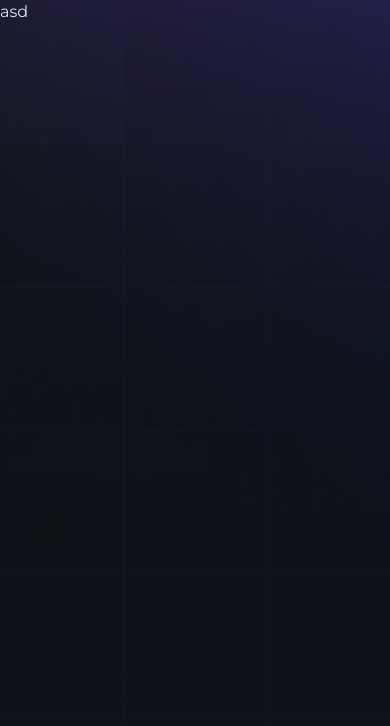
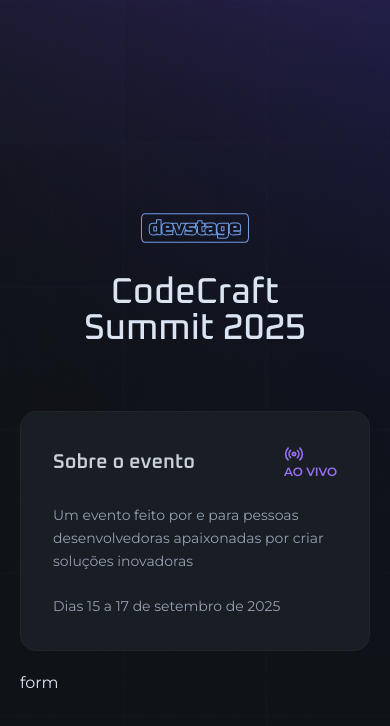
Before and after one commit to gabrielvelezmoro/nlw-connect-react, a Next.js app: page / in a window 390 px wide. Shown: the top 726 px of the page. Built offline with nearby package versions, Linux system fonts and the light colour scheme.

Commit message:
style: texto responsivo da landing

```diff
--- a/src/app/page.tsx
+++ b/src/app/page.tsx
@@ -1,7 +1,40 @@
+import Image from 'next/image'
+
+import logo from '../assets/Logo.svg'
+import { Radio } from 'lucide-react';
+
 export default function Home() {
   return (
-    <main>
-      asd
+    <main className="max-w-[1240px] mx-auto px-5 py-8 md:px-0">
+      <div className="min-h-dvh flex flex-col justify-center gap-16">
+        <div className="flex flex-col gap-8 items-center md:items-start  ">
+          <Image src={logo} alt="devstage" width={108.5} height={30} />
+          <h1 className='text-4xl text-center leading-none font-heading font-medium flex flex-col md:text-7xl md:text-left'>
+            <span>CodeCraft</span>Summit 2025
+          </h1>
+        </div>
+        <div className='flex gap-5 items-stretch flex-col md:flex-row'>
+          <div className='flex-1 bg-gray-700 border border-gray-600 rounded-2xl p-8 space-y-6'>
+            <div className='flex items-center justify-between'>
+              <h2 className='font-heading font-semibold text-gray-200 text-xl'>
+                Sobre o evento
+              </h2>
+              <span className='text-purple font-semibold text-xs flex-items-center gap-2'>
+                <Radio className='size-5' />
+                AO VIVO
+              </span>
+            </div>
+            <p className='text-gray-300 leading-relaxed text-sm md:text-base'>
+              Um evento feito por e para pessoas desenvolvedoras apaixonadas por criar soluções inovadoras
+              <br />
+              <br />
+              Dias 15 a 17 de setembro de 2025
+            </p>
+          </div>
+          <form action="">form</form>
+        </div>
+      </div>
+
     </main>
   );
 }
```
